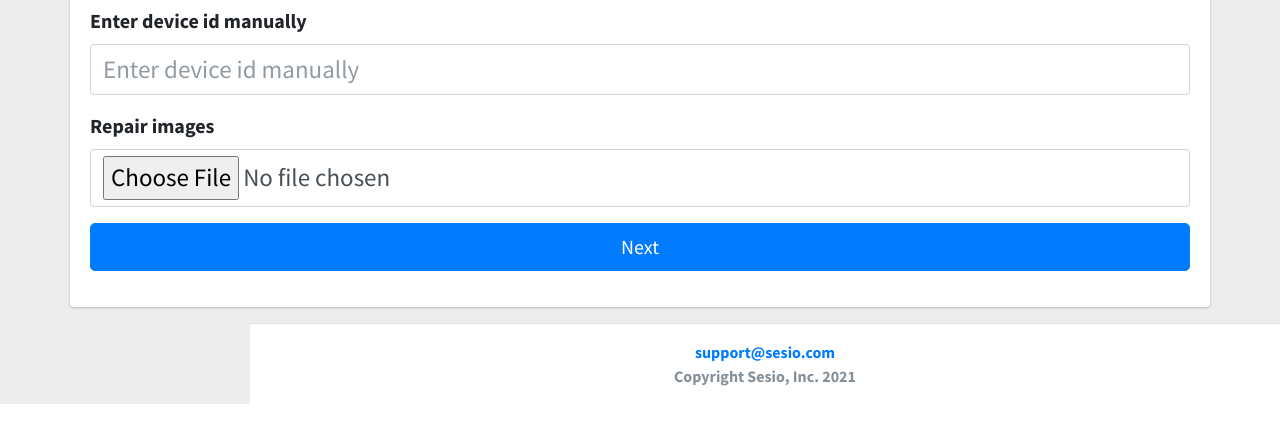
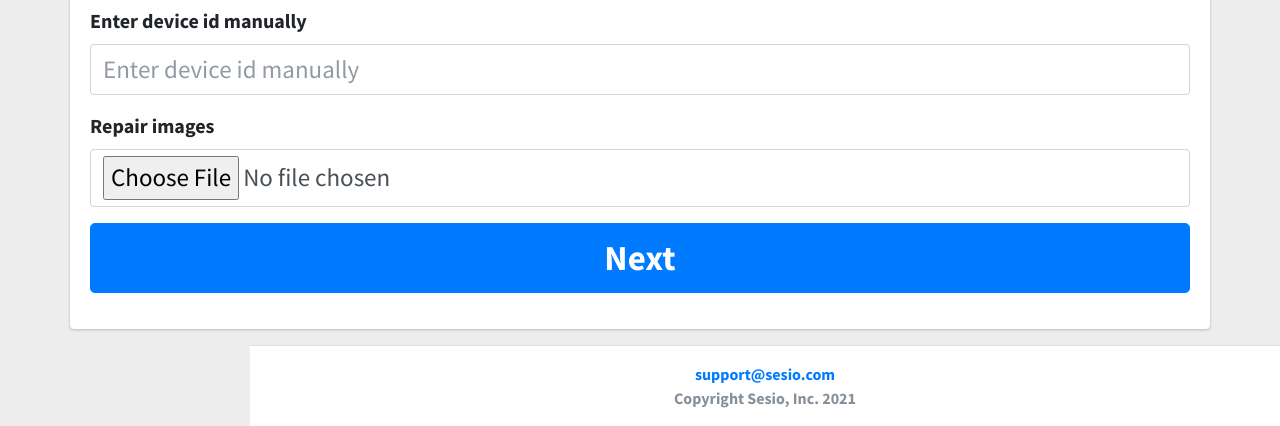
Before and after one commit to SesioCorp/Sesio-ReWrite, a Django app: template workorder/templates/workorder_form.html in a window 1280 px wide. Shown: the part 993-1419 px from the top of the page. Before the commit the page ends 1397 px from the top, so only its background shows below. Run offline with Django 3.2, Linux system fonts and the light colour scheme; tables that the repository leaves empty hold one stand-in row (values such as "Sample post"); the template is opened without the code that fills it: values that come from a table or form of the project are taken from there, most other values are stand-ins (such as "Sample title", 1, 10 or a date in 2020); some libraries are stand-ins or nearby versions.

Commit message:
Changed button classes for Prev/Next Buttons
Why: We needed to make them bigger and with bold text to match design

How:location_form.html, workorder_form.html, workorder_status.html

Tags:

```diff
--- a/systemandfacility/templates/location_form.html
+++ b/systemandfacility/templates/location_form.html
@@ -42,7 +42,7 @@
                     <div class="form-group">
                         <div class="row">
                             <div class="col-6 ml-auto">
-                                <input type="submit" name="wizard_goto_step" class="btn btn-block btn-primary btn-lg" value="Next">
+                                <input type="submit" name="wizard_goto_step" class="btn pm_buttons btn-block btn-primary btn-lg font-weight-bold" value="Next">
                             </div>
                         </div>
                     </div>
--- a/workorder/templates/workorder_form.html
+++ b/workorder/templates/workorder_form.html
@@ -41,13 +41,13 @@
                         <div class="row">
                             {% if wizard.steps.prev %}
                             <div class="col">
-                                <button name="wizard_goto_step" value="{{ wizard.steps.prev }}" class="btn btn-block btn-outline-primary btn-lg" formnovalidate="formnovalidate">
+                                <button name="wizard_goto_step" value="{{ wizard.steps.prev }}" class="btn pm_buttons btn-block btn-outline-primary btn-lg font-weight-bold" formnovalidate="formnovalidate">
                                     {% trans "Previous" %}
                                 </button>
                             </div>
                             {% endif %}
                             <div class="col">
-                                <input type="submit" name="wizard_goto_step" class="btn btn-block btn-primary btn-lg" id="next_btn" value="Next">
+                                <input type="submit" name="wizard_goto_step" class="btn pm_buttons btn-block btn-primary btn-lg font-weight-bold" id="next_btn" value="Next">
                             </div>
                         </div>
                     </div>
--- a/workorder/templates/workorder_status.html
+++ b/workorder/templates/workorder_status.html
@@ -69,13 +69,13 @@
                         <div class="row">
                             {% if wizard.steps.prev %}
                             <div class="col">
-                                <button name="wizard_goto_step" value="{{ wizard.steps.prev }}" class="btn btn-block btn-outline-primary btn-lg" formnovalidate="formnovalidate">
+                                <button name="wizard_goto_step" value="{{ wizard.steps.prev }}" class="btn pm_buttons btn-block btn-outline-primary btn-lg font-weight-bold" formnovalidate="formnovalidate">
                                     {% trans "Previous" %}
                                 </button>
                             </div>
                             {% endif %}
                             <div class="col">
-                                <input type="submit" name="wizard_goto_step" class="btn btn-block btn-primary btn-lg" value="Submit">
+                                <input type="submit" name="wizard_goto_step" class="btn pm_buttons btn-block btn-primary btn-lg font-weight-bold" value="Submit">
                             </div>
                         </div>
                     </div>
```
